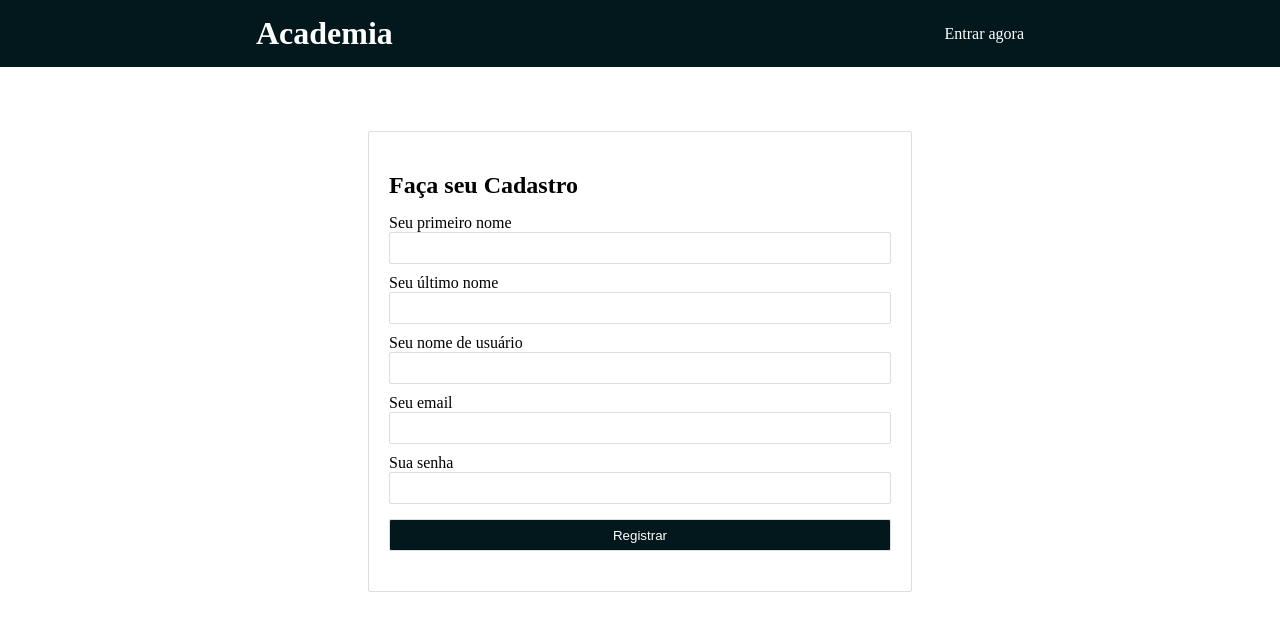
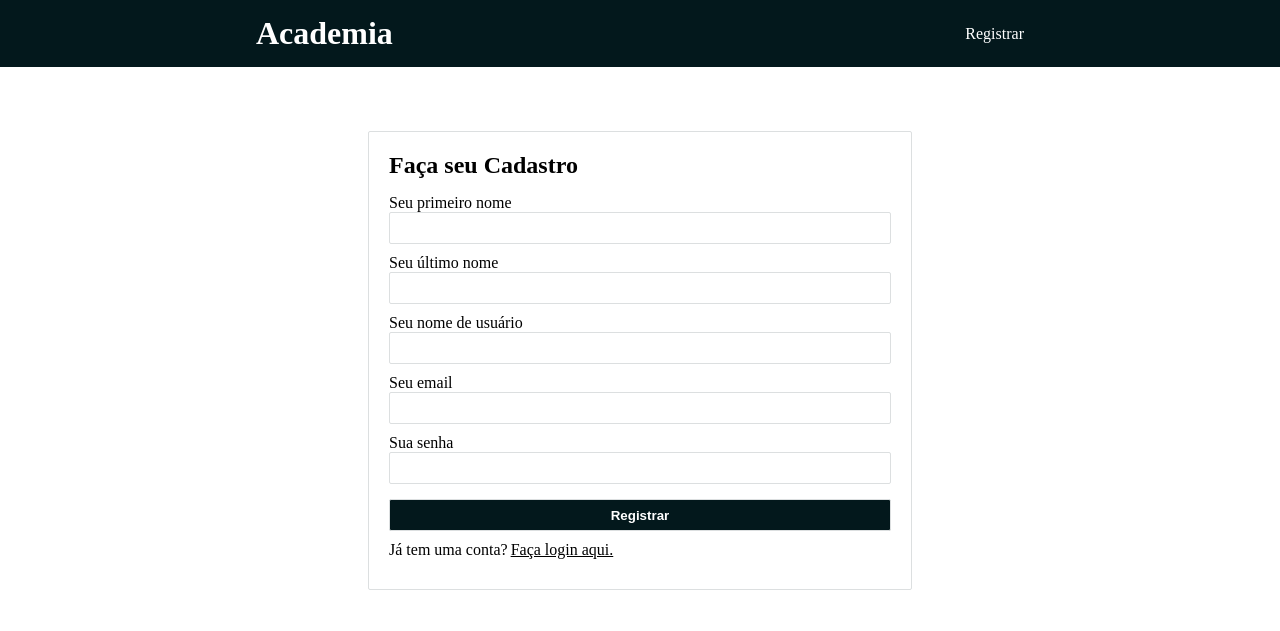
Before and after one commit to romeuborges19/projeto-forum-django, a Django app: page /authors/register/ in a window 1280 px wide. Shown: the top 631 px of the page. Run offline with Django 4.2, Linux system fonts and the light colour scheme.

Commit message:
Ajustando página de login e form de perguntas

```diff
--- /dev/null
+++ b/project/authors/templates/authors/pages/login_page.html
@@ -0,0 +1 @@
+oi
--- a/project/authors/templates/authors/pages/register_page.html
+++ b/project/authors/templates/authors/pages/register_page.html
@@ -10,7 +10,6 @@
 				{% csrf_token %}
 				<div class="register-form-box">
 					<div class="form-text-inputs">
-						<div
 						<div class="register-form-firstname register-form-field">
 							<label class="firstname-label">Seu primeiro nome</label>
 							{{form.first_name}}
@@ -35,6 +34,9 @@
 					<div class="register-form-button-container">
 						<input class="form-input-container" type="submit" value="Registrar">
 					</div>
+					<div class="register-form-redirect">
+						<p>Já tem uma conta? </p><a class="login-link-button" href="">Faça login aqui.</a>
+					</div>
 				</div>
 			</form>
 		</div>
--- a/project/authors/urls.py
+++ b/project/authors/urls.py
@@ -3,4 +3,5 @@ from . import views
 
 urlpatterns = [
     path('register/', views.register),
+    path('login/', views.login),
 ]
--- a/project/authors/views.py
+++ b/project/authors/views.py
@@ -12,3 +12,6 @@ def register(request):
 
     context = {'form': form}
     return render(request, 'authors/pages/register_page.html', context)
+
+def login(request):
+    return render(request, 'authors/pages/login_page.html')
--- a/project/base_static/global/css/styles.css
+++ b/project/base_static/global/css/styles.css
@@ -1,6 +1,13 @@
 *{
 	margin: 0;
 	padding: 0;
+}
+
+.title-button{
+	font-size:32px;
+	font-weight: bolder;
+	text-decoration: none;
+	color: white;
 }
 
 .home-header-container{
@@ -118,11 +125,12 @@ body{
 	border-radius: 2px;
 	background-color: #03181c;
 	color: white;
+	font-weight: bold;
 	transition: 100ms;
 }
 
-.form-input-container hover{
-	font-weight: bold;
+.form-input-container:hover{
+	text-decoration: underline;
 }
 
 .register-form-container{
@@ -141,7 +149,8 @@ body{
 .register-form-aux-container{
 	border: 1px solid #dcdfe0;
 	border-radius: 2px;
-	padding: 40px 20px;
+	padding-inline: 20px;
+	padding-block: 20px;
 }
 .form-text-inputs{
 	margin-block:5px;
@@ -161,3 +170,18 @@ body{
 	flex-direction: column;
 	justify-content: center;
 }
+
+.register-form-redirect{
+	margin-block: 10px;
+	display: flex;
+	gap: 3px;
+}
+
+.login-link-button{
+	color: black;
+	transition: ease-in-out;
+}
+
+.login-link-button:hover{
+	color: #0074CC;
+}
--- a/project/base_templates/global/base.html
+++ b/project/base_templates/global/base.html
@@ -9,9 +9,9 @@
 
 <header class="home-header-container">
 	<div class="home-header-title">
-		<h1>Academia</h1>
+		<a class="title-button" href="/">Academia</a>
 	</div>
 	<div class="home-header-login-button">
-		<a class="button header-login-button" href=""> Entrar agora </a>
+		<a class="button header-login-button" href="authors/register/">Registrar</a>
 	</div>
 </header>
--- a/project/main/templates/main/pages/main.html
+++ b/project/main/templates/main/pages/main.html
@@ -1,4 +1,4 @@
-{% include 'main/partials/header.html' %}
+{% include 'global/base.html' %}
 
 <body>
 
--- a/project/main/urls.py
+++ b/project/main/urls.py
@@ -3,4 +3,5 @@ from . import views
 
 urlpatterns = [
     path('', views.home, name='my_view'),
+    path('ask/', views.ask, name='ask'),
 ]
--- a/project/main/views.py
+++ b/project/main/views.py
@@ -1,6 +1,11 @@
 from django.shortcuts import render
 from django.http import HttpResponse
+from .forms import QuestionForm
 # Create your views here.
 
 def home(request):
     return render(request, 'main/pages/main.html')
+
+def ask(request):
+    form = QuestionForm()
+    return render(request, 'main/pages/asking_page.html', context={'form': form})
--- a/project/project/settings.py
+++ b/project/project/settings.py
@@ -12,7 +12,7 @@ https://docs.djangoproject.com/en/4.1/ref/settings/
 
 from pathlib import Path
 
-# Build paths inside the project like this: BASE_DIR / 'subdir'.
+ #Build paths inside the project like this: BASE_DIR / 'subdir'.
 BASE_DIR = Path(__file__).resolve().parent.parent
 
 
```
Also changed, not shown: project/main/forms.py (added, +11 -0 lines), project/main/templates/main/pages/asking_page.html (added).
